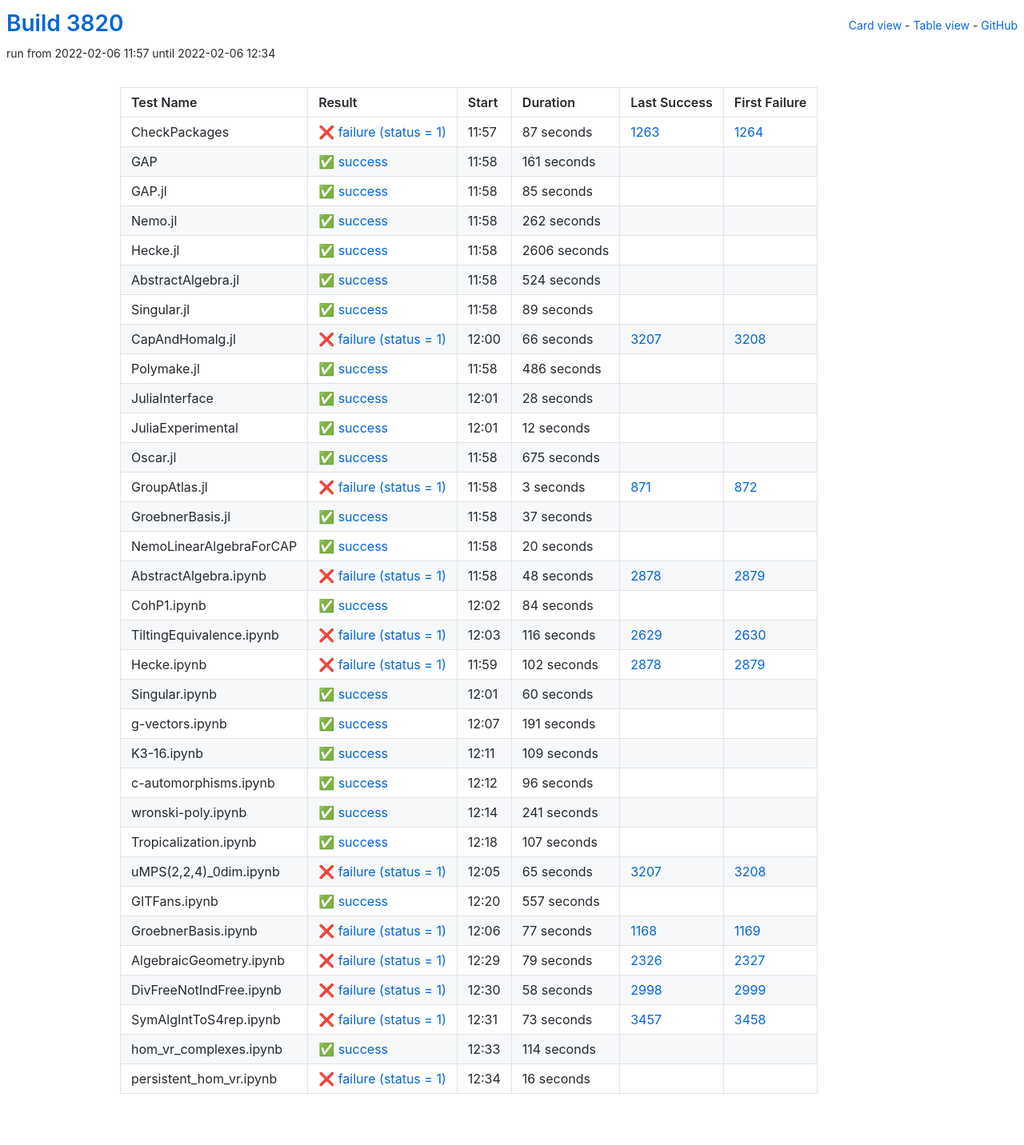
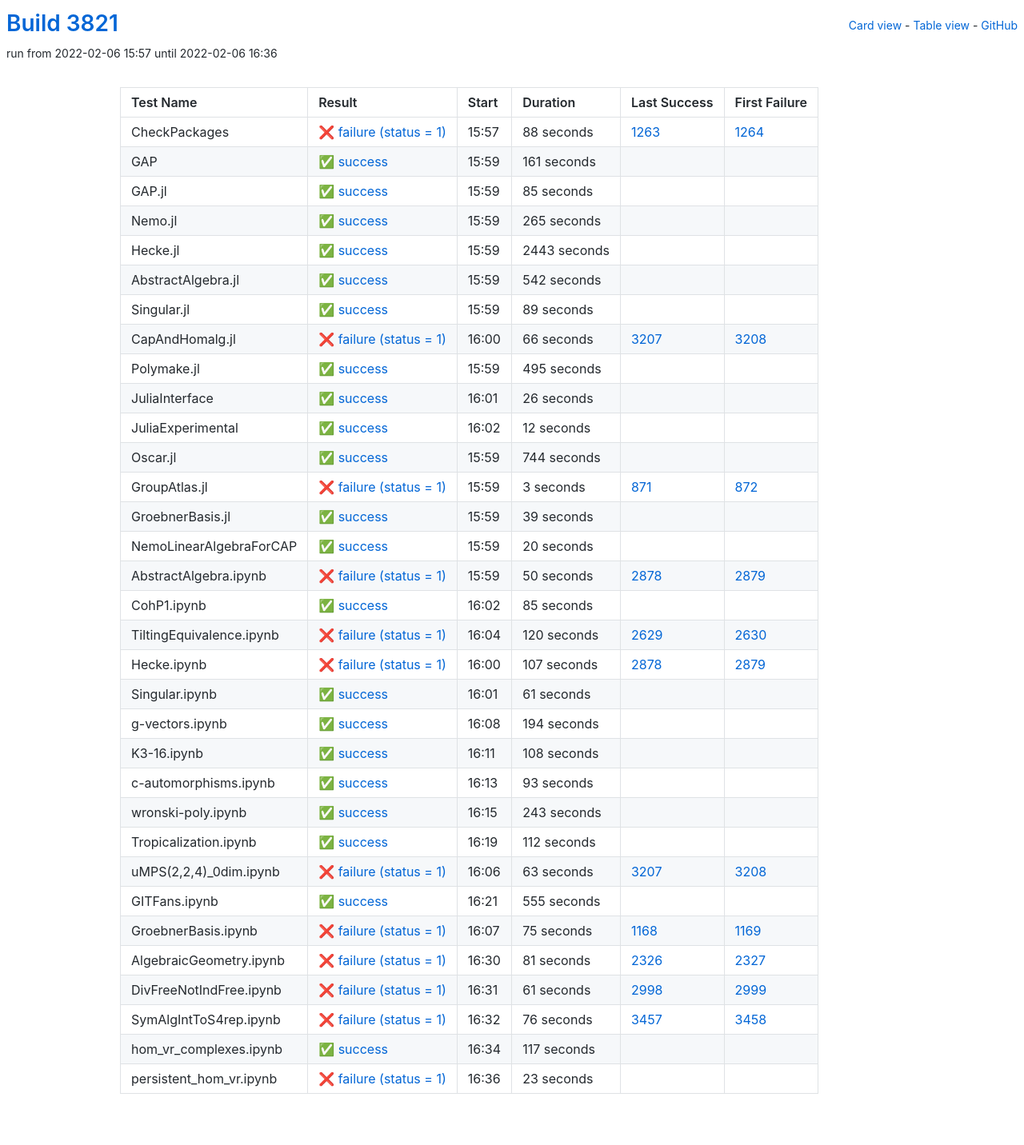
Before and after one commit to oscar-system/oscar-ci-status-stable, a Jekyll site: the page built from table.html, in a window 1280 px wide. Shown: the whole page at 80% size. Built offline with Jekyll 4.4.1, drawn with Linux system fonts in a browser that asks for light colours.

Commit message:
Build #3821

```diff
--- a/_data/ci.yml
+++ b/_data/ci.yml
@@ -1,6 +1,6 @@
 ---
-build: 3820
-build_url: https://oscarci.mathematik.uni-kl.de/job/oscar-stable/3820/
+build: 3821
+build_url: https://oscarci.mathematik.uni-kl.de/job/oscar-stable/3821/
 job: oscar-stable
 organization: oscar-system
 repo: oscar-ci-status-stable
@@ -8,20 +8,20 @@ repourl: https://github.com/oscar-system/oscar-ci-status-stable
 tests:
 - name: CheckPackages
   id: checkpackages
-  log: https://oscarci.mathematik.uni-kl.de/job/oscar-stable/3820/artifact/logs/build-3820/CheckPackages.log
-  start: 2022-02-06 11:57
+  log: https://oscarci.mathematik.uni-kl.de/job/oscar-stable/3821/artifact/logs/build-3821/CheckPackages.log
+  start: 2022-02-06 15:57
   success: false
   exitcode: 1
   status: failure
-  duration: 87
+  duration: 88
   last_success: 1263
   last_success_url: https://oscarci.mathematik.uni-kl.de/job/oscar-stable/1263/
   first_failure: 1264
   first_failure_url: https://oscarci.mathematik.uni-kl.de/job/oscar-stable/1264/
 - name: GAP
   id: gap
-  log: https://oscarci.mathematik.uni-kl.de/job/oscar-stable/3820/artifact/logs/build-3820/GAP.log
-  start: 2022-02-06 11:58
+  log: https://oscarci.mathematik.uni-kl.de/job/oscar-stable/3821/artifact/logs/build-3821/GAP.log
+  start: 2022-02-06 15:59
   success: true
   exitcode: 0
   status: success
@@ -32,8 +32,8 @@ tests:
   first_failure_url:
 - name: GAP.jl
   id: gap-jl
-  log: https://oscarci.mathematik.uni-kl.de/job/oscar-stable/3820/artifact/logs/build-3820/GAP.jl.log
-  start: 2022-02-06 11:58
+  log: https://oscarci.mathematik.uni-kl.de/job/oscar-stable/3821/artifact/logs/build-3821/GAP.jl.log
+  start: 2022-02-06 15:59
   success: true
   exitcode: 0
   status: success
@@ -44,44 +44,44 @@ tests:
   first_failure_url:
 - name: Nemo.jl
   id: nemo-jl
-  log: https://oscarci.mathematik.uni-kl.de/job/oscar-stable/3820/artifact/logs/build-3820/Nemo.jl.log
-  start: 2022-02-06 11:58
+  log: https://oscarci.mathematik.uni-kl.de/job/oscar-stable/3821/artifact/logs/build-3821/Nemo.jl.log
+  start: 2022-02-06 15:59
   success: true
   exitcode: 0
   status: success
-  duration: 262
+  duration: 265
   last_success: false
   last_success_url:
   first_failure: false
   first_failure_url:
 - name: Hecke.jl
   id: hecke-jl
-  log: https://oscarci.mathematik.uni-kl.de/job/oscar-stable/3820/artifact/logs/build-3820/Hecke.jl.log
-  start: 2022-02-06 11:58
+  log: https://oscarci.mathematik.uni-kl.de/job/oscar-stable/3821/artifact/logs/build-3821/Hecke.jl.log
+  start: 2022-02-06 15:59
   success: true
   exitcode: 0
   status: success
-  duration: 2606
+  duration: 2443
   last_success: false
   last_success_url:
   first_failure: false
   first_failure_url:
 - name: AbstractAlgebra.jl
   id: abstractalgebra-jl
-  log: https://oscarci.mathematik.uni-kl.de/job/oscar-stable/3820/artifact/logs/build-3820/AbstractAlgebra.jl.log
-  start: 2022-02-06 11:58
+  log: https://oscarci.mathematik.uni-kl.de/job/oscar-stable/3821/artifact/logs/build-3821/AbstractAlgebra.jl.log
+  start: 2022-02-06 15:59
   success: true
   exitcode: 0
   status: success
-  duration: 524
+  duration: 542
   last_success: false
   last_success_url:
   first_failure: false
   first_failure_url:
 - name: Singular.jl
   id: singular-jl
-  log: https://oscarci.mathematik.uni-kl.de/job/oscar-stable/3820/artifact/logs/build-3820/Singular.jl.log
-  start: 2022-02-06 11:58
+  log: https://oscarci.mathematik.uni-kl.de/job/oscar-stable/3821/artifact/logs/build-3821/Singular.jl.log
+  start: 2022-02-06 15:59
   success: true
   exitcode: 0
   status: success
@@ -92,8 +92,8 @@ tests:
   first_failure_url:
 - name: CapAndHomalg.jl
   id: capandhomalg-jl
-  log: https://oscarci.mathematik.uni-kl.de/job/oscar-stable/3820/artifact/logs/build-3820/CapAndHomalg.jl.log
-  start: 2022-02-06 12:00
+  log: https://oscarci.mathematik.uni-kl.de/job/oscar-stable/3821/artifact/logs/build-3821/CapAndHomalg.jl.log
+  start: 2022-02-06 16:00
   success: false
   exitcode: 1
   status: failure
@@ -104,32 +104,32 @@ tests:
   first_failure_url: https://oscarci.mathematik.uni-kl.de/job/oscar-stable/3208/
 - name: Polymake.jl
   id: polymake-jl
-  log: https://oscarci.mathematik.uni-kl.de/job/oscar-stable/3820/artifact/logs/build-3820/Polymake.jl.log
-  start: 2022-02-06 11:58
+  log: https://oscarci.mathematik.uni-kl.de/job/oscar-stable/3821/artifact/logs/build-3821/Polymake.jl.log
+  start: 2022-02-06 15:59
   success: true
   exitcode: 0
   status: success
-  duration: 486
+  duration: 495
   last_success: false
   last_success_url:
   first_failure: false
   first_failure_url:
 - name: JuliaInterface
   id: juliainterface
-  log: https://oscarci.mathematik.uni-kl.de/job/oscar-stable/3820/artifact/logs/build-3820/JuliaInterface.log
-  start: 2022-02-06 12:01
+  log: https://oscarci.mathematik.uni-kl.de/job/oscar-stable/3821/artifact/logs/build-3821/JuliaInterface.log
+  start: 2022-02-06 16:01
   success: true
   exitcode: 0
   status: success
-  duration: 28
+  duration: 26
   last_success: false
   last_success_url:
   first_failure: false
   first_failure_url:
 - name: JuliaExperimental
   id: juliaexperimental
-  log: https://oscarci.mathematik.uni-kl.de/job/oscar-stable/3820/artifact/logs/build-3820/JuliaExperimental.log
-  start: 2022-02-06 12:01
+  log: https://oscarci.mathematik.uni-kl.de/job/oscar-stable/3821/artifact/logs/build-3821/JuliaExperimental.log
+  start: 2022-02-06 16:02
   success: true
   exitcode: 0
   status: success
@@ -140,20 +140,20 @@ tests:
   first_failure_url:
 - name: Oscar.jl
   id: oscar-jl
-  log: https://oscarci.mathematik.uni-kl.de/job/oscar-stable/3820/artifact/logs/build-3820/Oscar.jl.log
-  start: 2022-02-06 11:58
+  log: https://oscarci.mathematik.uni-kl.de/job/oscar-stable/3821/artifact/logs/build-3821/Oscar.jl.log
+  start: 2022-02-06 15:59
   success: true
   exitcode: 0
   status: success
-  duration: 675
+  duration: 744
   last_success: false
   last_success_url:
   first_failure: false
   first_failure_url:
 - name: GroupAtlas.jl
   id: groupatlas-jl
-  log: https://oscarci.mathematik.uni-kl.de/job/oscar-stable/3820/artifact/logs/build-3820/GroupAtlas.jl.log
-  start: 2022-02-06 11:58
+  log: https://oscarci.mathematik.uni-kl.de/job/oscar-stable/3821/artifact/logs/build-3821/GroupAtlas.jl.log
+  start: 2022-02-06 15:59
   success: false
   exitcode: 1
   status: failure
@@ -164,20 +164,20 @@ tests:
   first_failure_url: https://oscarci.mathematik.uni-kl.de/job/oscar-stable/872/
 - name: GroebnerBasis.jl
   id: groebnerbasis-jl
-  log: https://oscarci.mathematik.uni-kl.de/job/oscar-stable/3820/artifact/logs/build-3820/GroebnerBasis.jl.log
-  start: 2022-02-06 11:58
+  log: https://oscarci.mathematik.uni-kl.de/job/oscar-stable/3821/artifact/logs/build-3821/GroebnerBasis.jl.log
+  start: 2022-02-06 15:59
   success: true
   exitcode: 0
   status: success
-  duration: 37
+  duration: 39
   last_success: false
   last_success_url:
   first_failure: false
   first_failure_url:
 - name: NemoLinearAlgebraForCAP
   id: nemolinearalgebraforcap
-  log: https://oscarci.mathematik.uni-kl.de/job/oscar-stable/3820/artifact/logs/build-3820/NemoLinearAlgebraForCAP.log
-  start: 2022-02-06 11:58
+  log: https://oscarci.mathematik.uni-kl.de/job/oscar-stable/3821/artifact/logs/build-3821/NemoLinearAlgebraForCAP.log
+  start: 2022-02-06 15:59
   success: true
   exitcode: 0
   status: success
@@ -188,216 +188,216 @@ tests:
   first_failure_url:
 - name: AbstractAlgebra.ipynb
   id: abstractalgebra-ipynb
-  log: https://oscarci.mathematik.uni-kl.de/job/oscar-stable/3820/artifact/logs/build-3820/AbstractAlgebra.ipynb.log
-  start: 2022-02-06 11:58
+  log: https://oscarci.mathematik.uni-kl.de/job/oscar-stable/3821/artifact/logs/build-3821/AbstractAlgebra.ipynb.log
+  start: 2022-02-06 15:59
   success: false
   exitcode: 1
   status: failure
-  duration: 48
+  duration: 50
   last_success: 2878
   last_success_url: https://oscarci.mathematik.uni-kl.de/job/oscar-stable/2878/
   first_failure: 2879
   first_failure_url: https://oscarci.mathematik.uni-kl.de/job/oscar-stable/2879/
 - name: CohP1.ipynb
   id: cohp1-ipynb
-  log: https://oscarci.mathematik.uni-kl.de/job/oscar-stable/3820/artifact/logs/build-3820/CohP1.ipynb.log
-  start: 2022-02-06 12:02
+  log: https://oscarci.mathematik.uni-kl.de/job/oscar-stable/3821/artifact/logs/build-3821/CohP1.ipynb.log
+  start: 2022-02-06 16:02
   success: true
   exitcode: 0
   status: success
-  duration: 84
+  duration: 85
   last_success: false
   last_success_url:
   first_failure: false
   first_failure_url:
 - name: TiltingEquivalence.ipynb
   id: tiltingequivalence-ipynb
-  log: https://oscarci.mathematik.uni-kl.de/job/oscar-stable/3820/artifact/logs/build-3820/TiltingEquivalence.ipynb.log
-  start: 2022-02-06 12:03
+  log: https://oscarci.mathematik.uni-kl.de/job/oscar-stable/3821/artifact/logs/build-3821/TiltingEquivalence.ipynb.log
+  start: 2022-02-06 16:04
   success: false
   exitcode: 1
   status: failure
-  duration: 116
+  duration: 120
   last_success: 2629
   last_success_url: https://oscarci.mathematik.uni-kl.de/job/oscar-stable/2629/
   first_failure: 2630
   first_failure_url: https://oscarci.mathematik.uni-kl.de/job/oscar-stable/2630/
 - name: Hecke.ipynb
   id: hecke-ipynb
-  log: https://oscarci.mathematik.uni-kl.de/job/oscar-stable/3820/artifact/logs/build-3820/Hecke.ipynb.log
-  start: 2022-02-06 11:59
+  log: https://oscarci.mathematik.uni-kl.de/job/oscar-stable/3821/artifact/logs/build-3821/Hecke.ipynb.log
+  start: 2022-02-06 16:00
   success: false
   exitcode: 1
   status: failure
-  duration: 102
+  duration: 107
   last_success: 2878
   last_success_url: https://oscarci.mathematik.uni-kl.de/job/oscar-stable/2878/
   first_failure: 2879
   first_failure_url: https://oscarci.mathematik.uni-kl.de/job/oscar-stable/2879/
 - name: Singular.ipynb
   id: singular-ipynb
-  log: https://oscarci.mathematik.uni-kl.de/job/oscar-stable/3820/artifact/logs/build-3820/Singular.ipynb.log
-  start: 2022-02-06 12:01
+  log: https://oscarci.mathematik.uni-kl.de/job/oscar-stable/3821/artifact/logs/build-3821/Singular.ipynb.log
+  start: 2022-02-06 16:01
   success: true
   exitcode: 0
   status: success
-  duration: 60
+  duration: 61
   last_success: false
   last_success_url:
   first_failure: false
   first_failure_url:
 - name: g-vectors.ipynb
   id: g-vectors-ipynb
-  log: https://oscarci.mathematik.uni-kl.de/job/oscar-stable/3820/artifact/logs/build-3820/g-vectors.ipynb.log
-  start: 2022-02-06 12:07
+  log: https://oscarci.mathematik.uni-kl.de/job/oscar-stable/3821/artifact/logs/build-3821/g-vectors.ipynb.log
+  start: 2022-02-06 16:08
   success: true
   exitcode: 0
   status: success
-  duration: 191
+  duration: 194
   last_success: false
   last_success_url:
   first_failure: false
   first_failure_url:
 - name: K3-16.ipynb
   id: k3-16-ipynb
-  log: https://oscarci.mathematik.uni-kl.de/job/oscar-stable/3820/artifact/logs/build-3820/K3-16.ipynb.log
-  start: 2022-02-06 12:11
+  log: https://oscarci.mathematik.uni-kl.de/job/oscar-stable/3821/artifact/logs/build-3821/K3-16.ipynb.log
+  start: 2022-02-06 16:11
   success: true
   exitcode: 0
   status: success
-  duration: 109
+  duration: 108
   last_success: false
   last_success_url:
   first_failure: false
   first_failure_url:
 - name: c-automorphisms.ipynb
   id: c-automorphisms-ipynb
-  log: https://oscarci.mathematik.uni-kl.de/job/oscar-stable/3820/artifact/logs/build-3820/c-automorphisms.ipynb.log
-  start: 2022-02-06 12:12
+  log: https://oscarci.mathematik.uni-kl.de/job/oscar-stable/3821/artifact/logs/build-3821/c-automorphisms.ipynb.log
+  start: 2022-02-06 16:13
   success: true
   exitcode: 0
   status: success
-  duration: 96
+  duration: 93
   last_success: false
   last_success_url:
   first_failure: false
   first_failure_url:
 - name: wronski-poly.ipynb
   id: wronski-poly-ipynb
-  log: https://oscarci.mathematik.uni-kl.de/job/oscar-stable/3820/artifact/logs/build-3820/wronski-poly.ipynb.log
-  start: 2022-02-06 12:14
+  log: https://oscarci.mathematik.uni-kl.de/job/oscar-stable/3821/artifact/logs/build-3821/wronski-poly.ipynb.log
+  start: 2022-02-06 16:15
   success: true
   exitcode: 0
   status: success
-  duration: 241
+  duration: 243
   last_success: false
   last_success_url:
   first_failure: false
   first_failure_url:
 - name: Tropicalization.ipynb
   id: tropicalization-ipynb
-  log: https://oscarci.mathematik.uni-kl.de/job/oscar-stable/3820/artifact/logs/build-3820/Tropicalization.ipynb.log
-  start: 2022-02-06 12:18
+  log: https://oscarci.mathematik.uni-kl.de/job/oscar-stable/3821/artifact/logs/build-3821/Tropicalization.ipynb.log
+  start: 2022-02-06 16:19
   success: true
   exitcode: 0
   status: success
-  duration: 107
+  duration: 112
   last_success: false
   last_success_url:
   first_failure: false
   first_failure_url:
 - name: uMPS(2,2,4)_0dim.ipynb
   id: umps-2-2-4-0dim-ipynb
-  log: https://oscarci.mathematik.uni-kl.de/job/oscar-stable/3820/artifact/logs/build-3820/uMPS-2-2-4-_0dim.ipynb.log
-  start: 2022-02-06 12:05
+  log: https://oscarci.mathematik.uni-kl.de/job/oscar-stable/3821/artifact/logs/build-3821/uMPS-2-2-4-_0dim.ipynb.log
+  start: 2022-02-06 16:06
   success: false
   exitcode: 1
   status: failure
-  duration: 65
+  duration: 63
   last_success: 3207
   last_success_url: https://oscarci.mathematik.uni-kl.de/job/oscar-stable/3207/
   first_failure: 3208
   first_failure_url: https://oscarci.mathematik.uni-kl.de/job/oscar-stable/3208/
 - name: GITFans.ipynb
   id: gitfans-ipynb
-  log: https://oscarci.mathematik.uni-kl.de/job/oscar-stable/3820/artifact/logs/build-3820/GITFans.ipynb.log
-  start: 2022-02-06 12:20
+  log: https://oscarci.mathematik.uni-kl.de/job/oscar-stable/3821/artifact/logs/build-3821/GITFans.ipynb.log
+  start: 2022-02-06 16:21
   success: true
   exitcode: 0
   status: success
-  duration: 557
+  duration: 555
   last_success: false
   last_success_url:
   first_failure: false
   first_failure_url:
 - name: GroebnerBasis.ipynb
   id: groebnerbasis-ipynb
-  log: https://oscarci.mathematik.uni-kl.de/job/oscar-stable/3820/artifact/logs/build-3820/GroebnerBasis.ipynb.log
-  start: 2022-02-06 12:06
+  log: https://oscarci.mathematik.uni-kl.de/job/oscar-stable/3821/artifact/logs/build-3821/GroebnerBasis.ipynb.log
+  start: 2022-02-06 16:07
   success: false
   exitcode: 1
   status: failure
-  duration: 77
+  duration: 75
   last_success: 1168
   last_success_url: https://oscarci.mathematik.uni-kl.de/job/oscar-stable/1168/
   first_failure: 1169
   first_failure_url: https://oscarci.mathematik.uni-kl.de/job/oscar-stable/1169/
 - name: AlgebraicGeometry.ipynb
   id: algebraicgeometry-ipynb
-  log: https://oscarci.mathematik.uni-kl.de/job/oscar-stable/3820/artifact/logs/build-3820/AlgebraicGeometry.ipynb.log
-  start: 2022-02-06 12:29
+  log: https://oscarci.mathematik.uni-kl.de/job/oscar-stable/3821/artifact/logs/build-3821/AlgebraicGeometry.ipynb.log
+  start: 2022-02-06 16:30
   success: false
   exitcode: 1
   status: failure
-  duration: 79
+  duration: 81
   last_success: 2326
   last_success_url: https://oscarci.mathematik.uni-kl.de/job/oscar-stable/2326/
   first_failure: 2327
   first_failure_url: https://oscarci.mathematik.uni-kl.de/job/oscar-stable/2327/
 - name: DivFreeNotIndFree.ipynb
   id: divfreenotindfree-ipynb
-  log: https://oscarci.mathematik.uni-kl.de/job/oscar-stable/3820/artifact/logs/build-3820/DivFreeNotIndFree.ipynb.log
-  start: 2022-02-06 12:30
+  log: https://oscarci.mathematik.uni-kl.de/job/oscar-stable/3821/artifact/logs/build-3821/DivFreeNotIndFree.ipynb.log
+  start: 2022-02-06 16:31
   success: false
   exitcode: 1
   status: failure
-  duration: 58
+  duration: 61
   last_success: 2998
   last_success_url: https://oscarci.mathematik.uni-kl.de/job/oscar-stable/2998/
   first_failure: 2999
   first_failure_url: https://oscarci.mathematik.uni-kl.de/job/oscar-stable/2999/
 - name: SymAlgIntToS4rep.ipynb
   id: symalginttos4rep-ipynb
-  log: https://oscarci.mathematik.uni-kl.de/job/oscar-stable/3820/artifact/logs/build-3820/SymAlgIntToS4rep.ipynb.log
-  start: 2022-02-06 12:31
+  log: https://oscarci.mathematik.uni-kl.de/job/oscar-stable/3821/artifact/logs/build-3821/SymAlgIntToS4rep.ipynb.log
+  start: 2022-02-06 16:32
   success: false
   exitcode: 1
   status: failure
-  duration: 73
+  duration: 76
   last_success: 3457
   last_success_url: https://oscarci.mathematik.uni-kl.de/job/oscar-stable/3457/
   first_failure: 3458
   first_failure_url: https://oscarci.mathematik.uni-kl.de/job/oscar-stable/3458/
 - name: hom_vr_complexes.ipynb
   id: hom-vr-complexes-ipynb
-  log: https://oscarci.mathematik.uni-kl.de/job/oscar-stable/3820/artifact/logs/build-3820/hom_vr_complexes.ipynb.log
-  start: 2022-02-06 12:33
+  log: https://oscarci.mathematik.uni-kl.de/job/oscar-stable/3821/artifact/logs/build-3821/hom_vr_complexes.ipynb.log
+  start: 2022-02-06 16:34
   success: true
   exitcode: 0
   status: success
-  duration: 114
+  duration: 117
   last_success: false
   last_success_url:
   first_failure: false
   first_failure_url:
 - name: persistent_hom_vr.ipynb
   id: persistent-hom-vr-ipynb
-  log: https://oscarci.mathematik.uni-kl.de/job/oscar-stable/3820/artifact/logs/build-3820/persistent_hom_vr.ipynb.log
-  start: 2022-02-06 12:34
+  log: https://oscarci.mathematik.uni-kl.de/job/oscar-stable/3821/artifact/logs/build-3821/persistent_hom_vr.ipynb.log
+  start: 2022-02-06 16:36
   success: false
   exitcode: 1
   status: failure
-  duration: 16
+  duration: 23
   last_success: false
   last_success_url:
   first_failure: false
```
Also changed, not shown: README.md.
